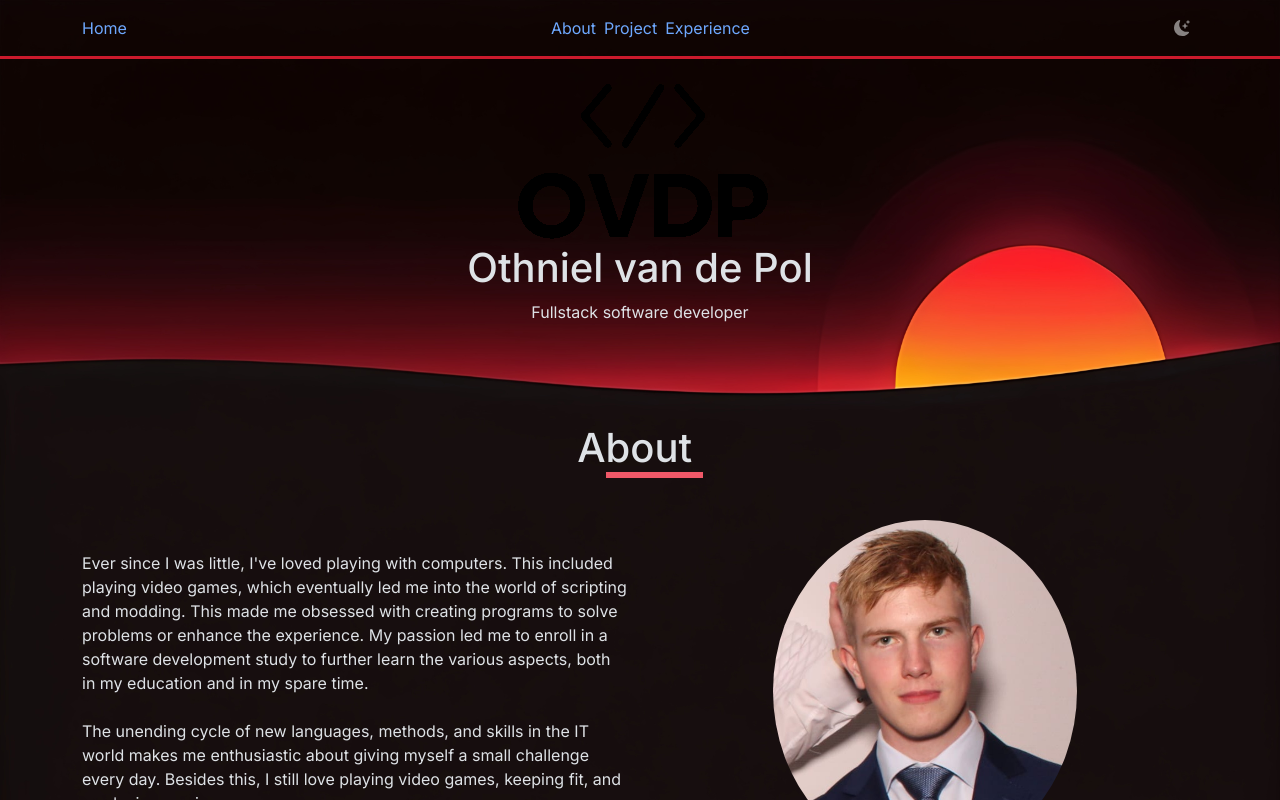
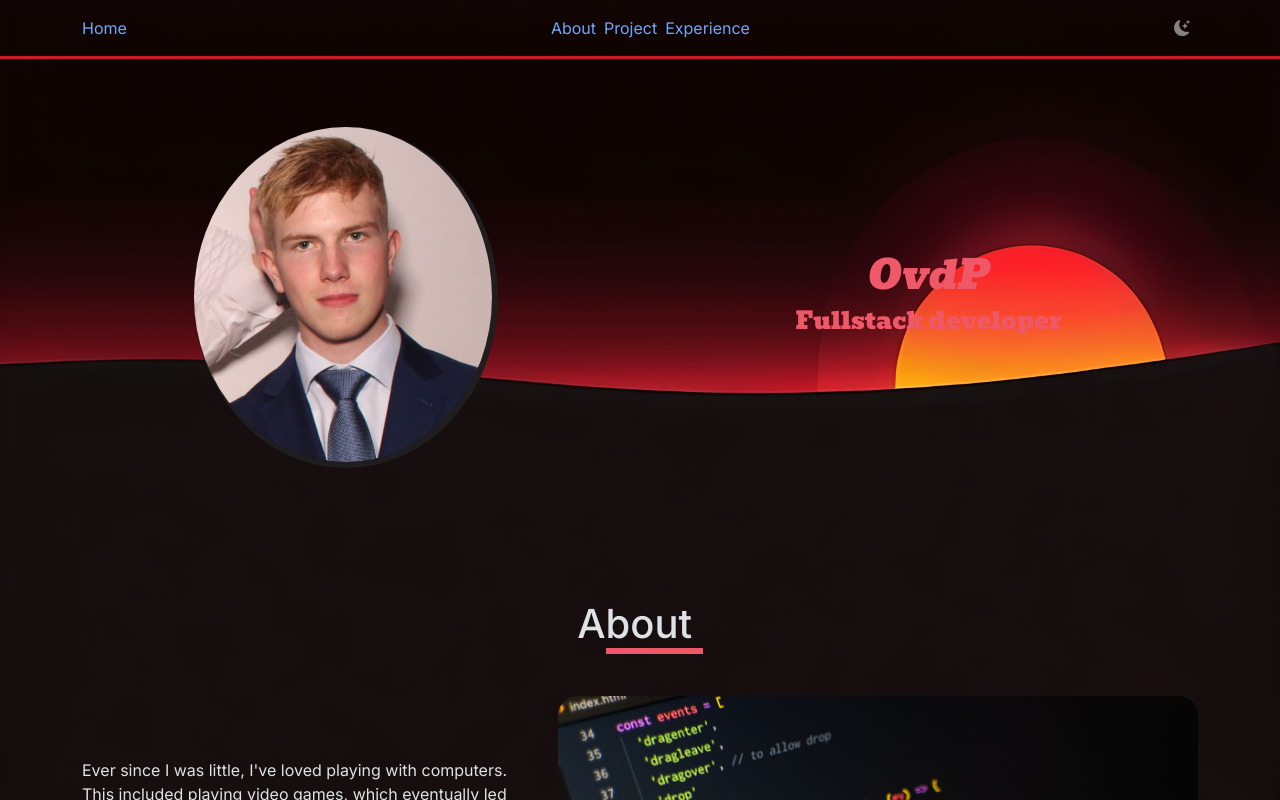
Before and after one commit to OVDP/portfolio-next, a Next.js app: page / in a window 1280 px wide. Shown: the top 800 px of the page. Built offline with nearby package versions, Linux system fonts and the light colour scheme; a web font is replaced by a local one.

Commit message:
changed about and fixed snake demo

```diff
--- a/src/app/components/about.tsx
+++ b/src/app/components/about.tsx
@@ -2,33 +2,82 @@ export default function About() {
   return (
     <>
       <div data-component="about" className="container">
-                <div className="row">
-                    <div className="col-md-12" style={{ display: 'block', margin: '20px', paddingLeft: '0px', marginLeft: '6px' }}>
+        <div className="row align-items-center my-0 my-md-5">
+          <div
+            className="col"
+            style={{
+              display: "block",
+              margin: "20px",
+              paddingLeft: "0px",
+              marginLeft: "6px",
+            }}
+          >
             <div className="d-flex d-sm-flex d-xxl-flex justify-content-center justify-content-sm-center justify-content-xxl-center">
-                            <img className="img-fluid d-xxl-flex justify-content-xxl-center" src="assets/img/logo.png" />
+              <img
+                alt="Me"
+                src="assets/img/sappigeman.jpg"
+                style={{
+                  borderRadius: "100%",
+                  width: "19rem",
+                  borderRight: "6px solid #1f1d1d",
+                  borderBottom: "6px solid #1f1d1d",
+                }}
+              />
             </div>
-                        <h1 style={{ textAlign: 'center' }}>Othniel van de Pol</h1>
-                        <p style={{ textAlign: 'center' }}>Fullstack software developer</p>
+          </div>
+          <div className="col">
+            <h1
+              style={{
+                color: "#ef5868",
+                textAlign: "center",
+              }}
+              className="font-weight-bold display-6 bevan-regular-italic"
+            >
+              OvdP
+            </h1>
+            <h2
+              style={{ color: "#ef5868", textAlign: "center" }}
+              className="h4 bevan-regular"
+            >
+              Fullstack developer
+            </h2>
           </div>
         </div>
       </div>
       <div className="container">
         <div className="row">
           <div className="col-md-12">
-                        <h1 style={{ textAlign: 'center', margin: '4rem 0px 3rem 0px' }}>
-                            A<span style={{ borderBottom: '6px solid #ef5868' }}>bout&nbsp;</span>
+            <h1 style={{ textAlign: "center", margin: "4rem 0px 3rem 0px" }}>
+              A
+              <span style={{ borderBottom: "6px solid #ef5868" }}>
+                bout&nbsp;
+              </span>
             </h1>
             <div className="row d-md-flex justify-content-lg-center align-items-lg-center">
               <div className="col d-xl-flex d-xxl-flex align-items-xl-center align-items-xxl-center">
                 <p>
-                                    Ever since I was little, I've loved playing with computers. This included playing video games, which eventually led me into the world of scripting and modding. This made me obsessed with creating programs to solve problems or enhance the experience. My passion led me to enroll in a software development study to further learn the various aspects, both in my education and in my spare time.
-                                    <br /><br />
-                                    The unending cycle of new languages, methods, and skills in the IT world makes me enthusiastic about giving myself a small challenge every day. Besides this, I still love playing video games, keeping fit, and producing music.
+                  Ever since I was little, I&apos;ve loved playing with
+                  computers. This included playing video games, which eventually
+                  led me into the world of scripting and modding. This made me
+                  obsessed with creating programs to solve problems or enhance
+                  the experience. My passion led me to enroll in a software
+                  development study to further learn the various aspects, both
+                  in my education and in my spare time.
+                  <br />
+                  <br />
+                  The unending cycle of new languages, methods, and skills in
+                  the IT world makes me enthusiastic about giving myself a small
+                  challenge every day. Besides this, I still love playing video
+                  games, keeping fit, and producing music.
                 </p>
               </div>
               <br />
               <div className="col d-flex justify-content-center align-items-center">
-                                <img alt="avatar, icon, tiktok" src="assets/img/sappigeman.jpg" style={{ borderRadius: '100%',width: "19rem"}} />
+                <img
+                  alt="code"
+                  src="assets/img/code.jpg"
+                  style={{ borderRadius: "20px", width: "40rem" }}
+                />
               </div>
             </div>
           </div>
--- a/src/app/components/experience.tsx
+++ b/src/app/components/experience.tsx
@@ -40,7 +40,7 @@ export default function experience() {
               </li>
             </ul>
           </div>
-          <div className="d-flex d-md-flex justify-content-center justify-content-md-center"></div>
+          <div className="d-flex d-md-flex d-lg-flex justify-content-center justify-content-md-center justify-content-lg-center">
             <img
               className="float-lg-end"
               src="assets/img/kw1c.png"
@@ -118,5 +118,6 @@ export default function experience() {
           </div>
         </div>
       </div>
+    </div>
   );
 }
--- a/src/app/components/navbar.tsx
+++ b/src/app/components/navbar.tsx
@@ -2,7 +2,9 @@
 import Link from "next/link";
 
 export default function navbar() {
-  localStorage.setItem("theme", "dark");
+  if (typeof window !== "undefined") {
+    localStorage.setItem("theme", "dark");
+  }
   const setDark = () => {
     const mainBackground = document.getElementById("main-background");
     const lightButton = document.getElementById("light-button");
@@ -12,7 +14,9 @@ export default function navbar() {
       lightButton.style.display = "none";
       darkButton.style.display = "block";
     }
-    localStorage.setItem("theme", "dark");
+    if (typeof window !== "undefined") {
+      localStorage.setItem("theme", "dark");
+    }
   };
   const setLight = () => {
     const mainBackground = document.getElementById("main-background");
@@ -23,7 +27,9 @@ export default function navbar() {
       darkButton.style.display = "none";
       lightButton.style.display = "block";
     }
-    localStorage.setItem("theme", "light");
+    if (typeof window !== "undefined") {
+      localStorage.setItem("theme", "light");
+    }
   };
   const toggleTheme = () => {
     const theme = localStorage.getItem("theme");
--- a/src/app/globals.css
+++ b/src/app/globals.css
@@ -178,7 +178,7 @@ a {
   border-radius: 50%;
   display: flex;
   align-items: center;
-  content: '';
+  content: "";
 }
 .embla__dot--selected:after {
   box-shadow: inset 0 0 0 0.2rem var(--text-body);
@@ -187,12 +187,23 @@ a {
   display: none;
   text-align: center;
 }
-.bottom{
-  position: absolute;
-  left: 0;
-  right: 0;
-  bottom: 0;
-}
-#weg{
+#weg {
   display: inline;
 }
+.bevan-regular {
+  font-family: "Bevan", serif;
+  font-weight: 600;
+  font-style: normal;
+}
+.bevan-regular-italic {
+  font-family: "Bevan", serif;
+  font-weight: 400;
+  font-size: 10rem;
+  font-style: italic;
+}
+
+@media (max-width: 600px) {
+  .bevan-regular-italic {
+    font-size: 6rem;
+  }
+}
--- a/src/app/layout.tsx
+++ b/src/app/layout.tsx
@@ -19,7 +19,13 @@ export default function RootLayout({
   children: React.ReactNode;
 }) {
   return (
-    <html lang="en" data-bs-theme="dark">
+    <html
+      lang="en"
+      data-bs-theme="dark"
+      style={{
+        backgroundColor: "#1f1d1d",
+      }}
+    >
       <head>
         <Script src="assets/bootstrap/js/bootstrap.min.js" />
         <link
@@ -29,6 +35,10 @@ export default function RootLayout({
         <link
           rel="stylesheet"
           href="assets/css/Navbar-Centered-Brand-Dark-icons.css"
+        />
+        <link
+          href="https://fonts.googleapis.com/css2?family=Bevan:ital@0;1&display=swap"
+          rel="stylesheet"
         />
       </head>
       <body className={inter.className}>
@@ -45,6 +55,7 @@ export default function RootLayout({
             "--bs-light-rgb": "33,37,41",
             "background-attachment": "fixed",
             "background-size": "cover",
+            backgroundColor: "#1f1d1d",
           }}
         >
           <Navbar />
```
Also changed, not shown: src/app/demo/snake/page.tsx (+87 -106 lines), public/assets/img/code.jpg (added). Lines whose indentation alone changed are shown as unchanged.
